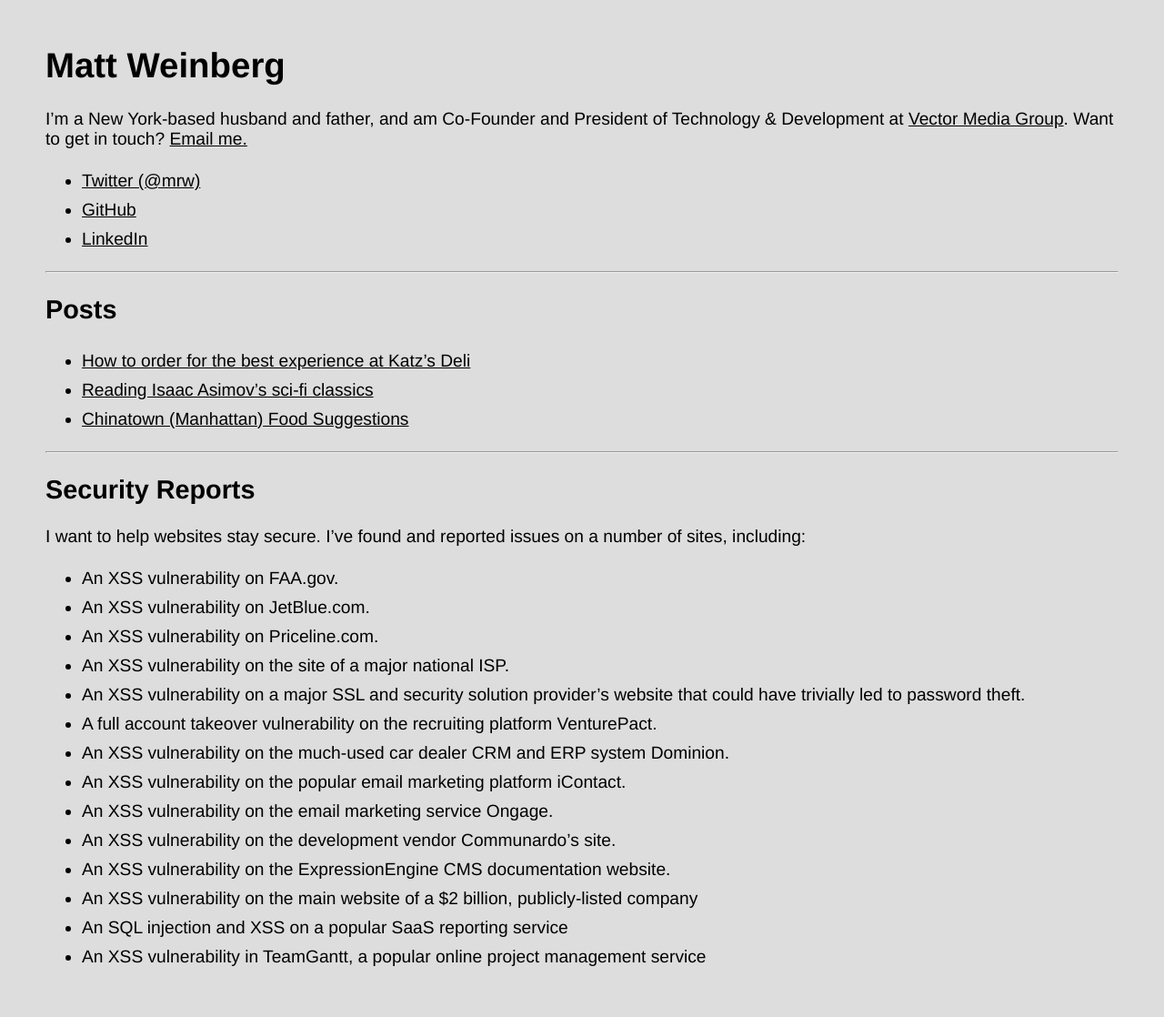
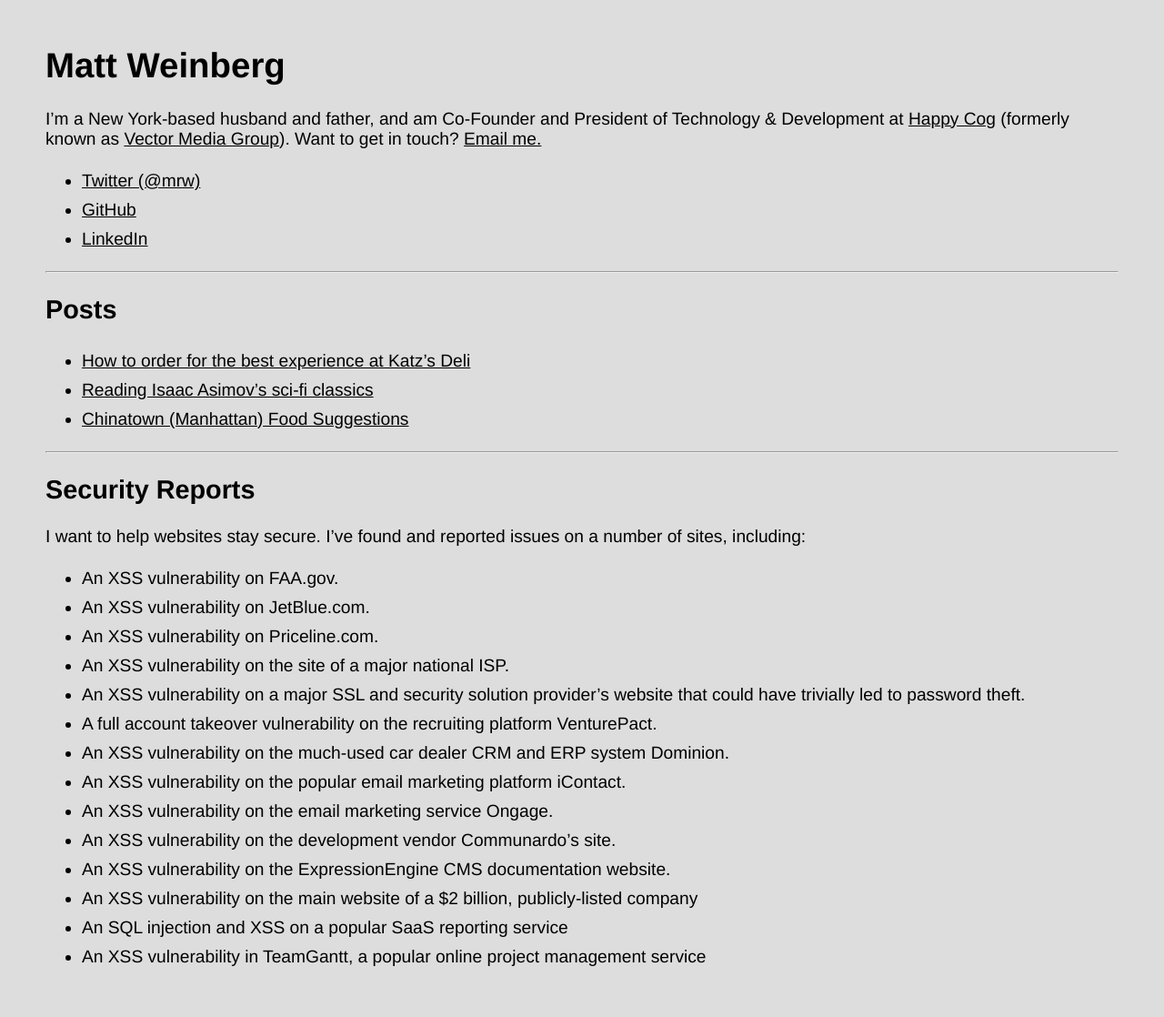
Before and after one commit to mrw/mrw.github.io, a Jekyll site: the page built from index.md, in a window 1280 px wide. Shown: the whole page at 91% size. Built offline with Jekyll 4.4.1, drawn with Linux system fonts in a browser that asks for light colours.

Commit message:
Add Happy Cog in introduction

```diff
--- a/index.md
+++ b/index.md
@@ -2,7 +2,7 @@
 layout: default
 ---
 
-I’m a New York-based husband and father, and am Co-Founder and President of Technology & Development at [Vector Media Group](https://www.vectormediagroup.com). Want to get in touch? {::nomarkdown}{{ site.email_link }}{:/nomarkdown}
+I’m a New York-based husband and father, and am Co-Founder and President of Technology & Development at [Happy Cog](https://www.happycog.com) (formerly known as [Vector Media Group](https://www.vectormediagroup.com)). Want to get in touch? {::nomarkdown}{{ site.email_link }}{:/nomarkdown}
 
 - [Twitter (@mrw)](https://twitter.com/mrw)
 - [GitHub](https://github.com/mrw)
```
